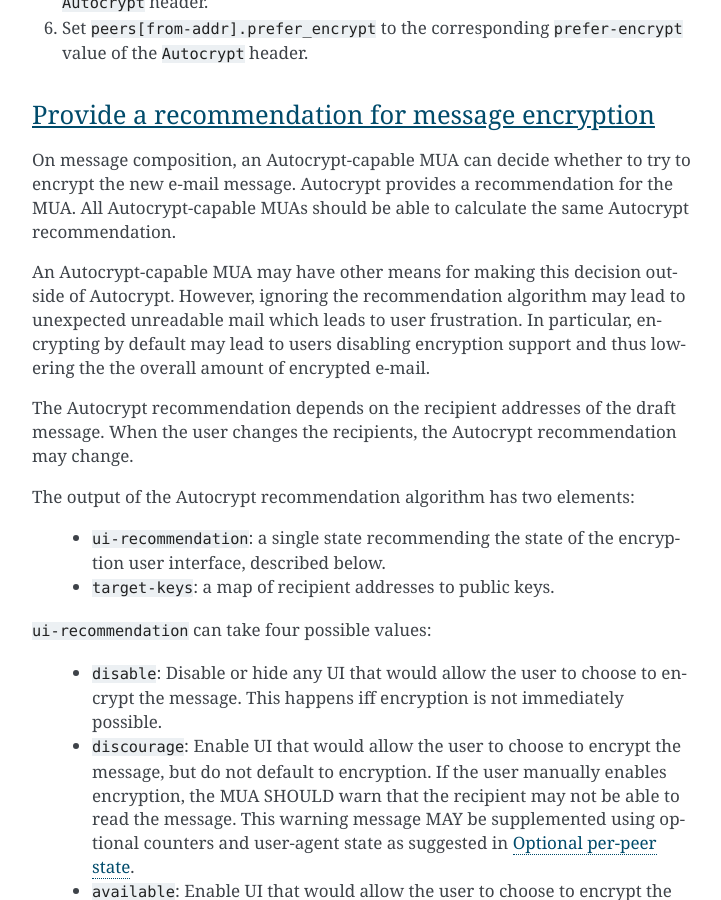
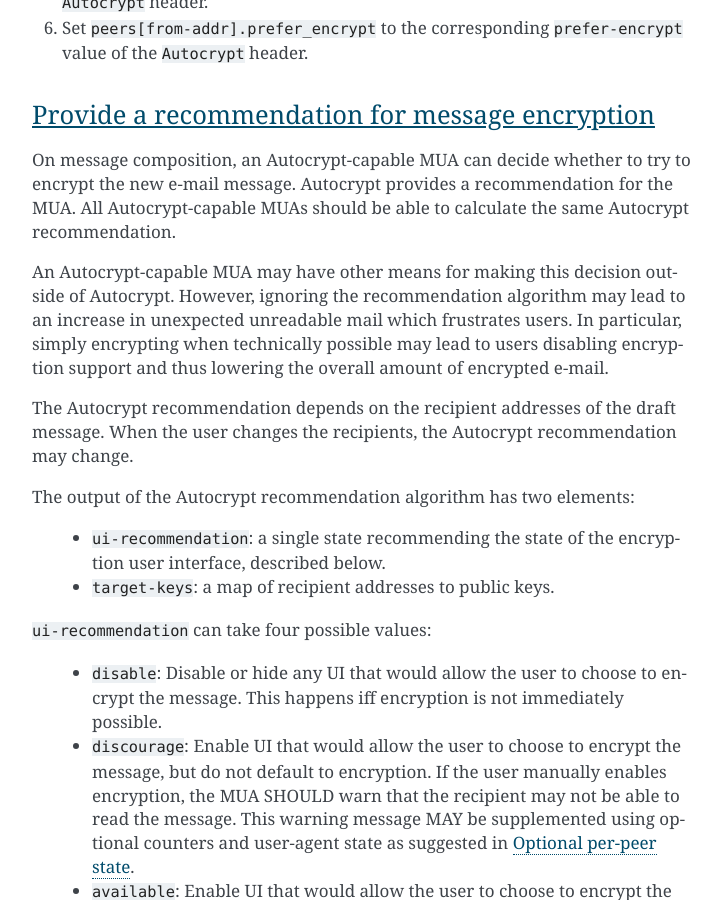
Before and after one commit to autocrypt/autocrypt, a Sphinx documentation site: the page built from doc/level1.rst, in a window 1280 px wide and 900 px high, scrolled down 8809 px. Shown: the whole window, without its empty margins (388-1109 px from the left). Built offline with Sphinx 7.4.7, drawn with Linux system fonts in a browser that asks for light colours.

Commit message:
refine after @valodim comments

```diff
--- a/doc/level1.rst
+++ b/doc/level1.rst
@@ -417,10 +417,10 @@ Autocrypt recommendation.
 
 An Autocrypt-capable MUA may have other means for making this
 decision outside of Autocrypt. However, ignoring the recommendation
-algorithm may lead to unexpected unreadable mail which leads to
-user frustration.  In particular, encrypting by default may lead
-to users disabling encryption support and thus lowering the
-the overall amount of encrypted e-mail.
+algorithm may lead to an increase in unexpected unreadable mail which
+frustrates users.  In particular, simply encrypting when technically possible
+may lead to users disabling encryption support and thus lowering the overall
+amount of encrypted e-mail.
 
 The Autocrypt recommendation depends on the recipient
 addresses of the draft message.  When the user changes the
```
